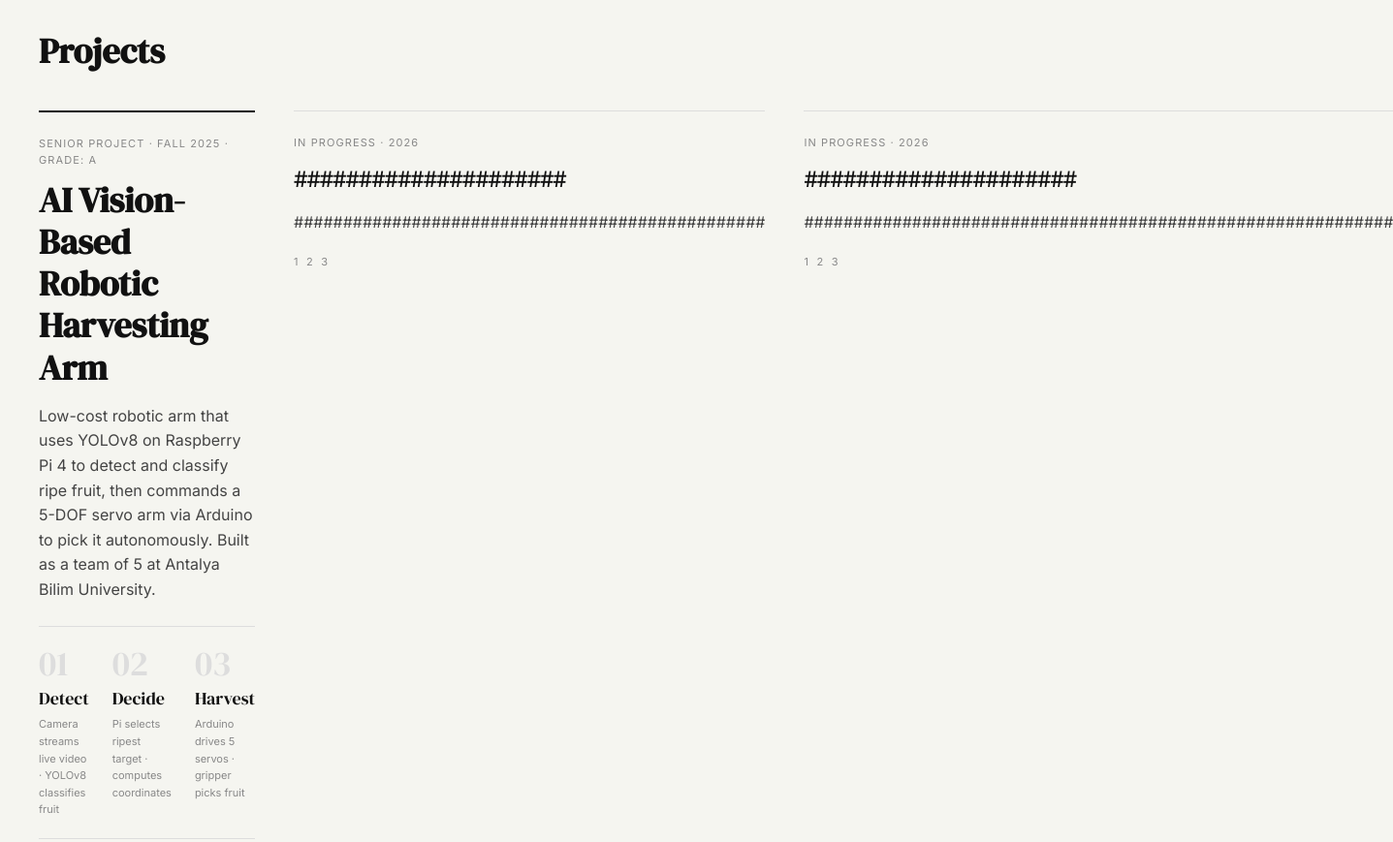
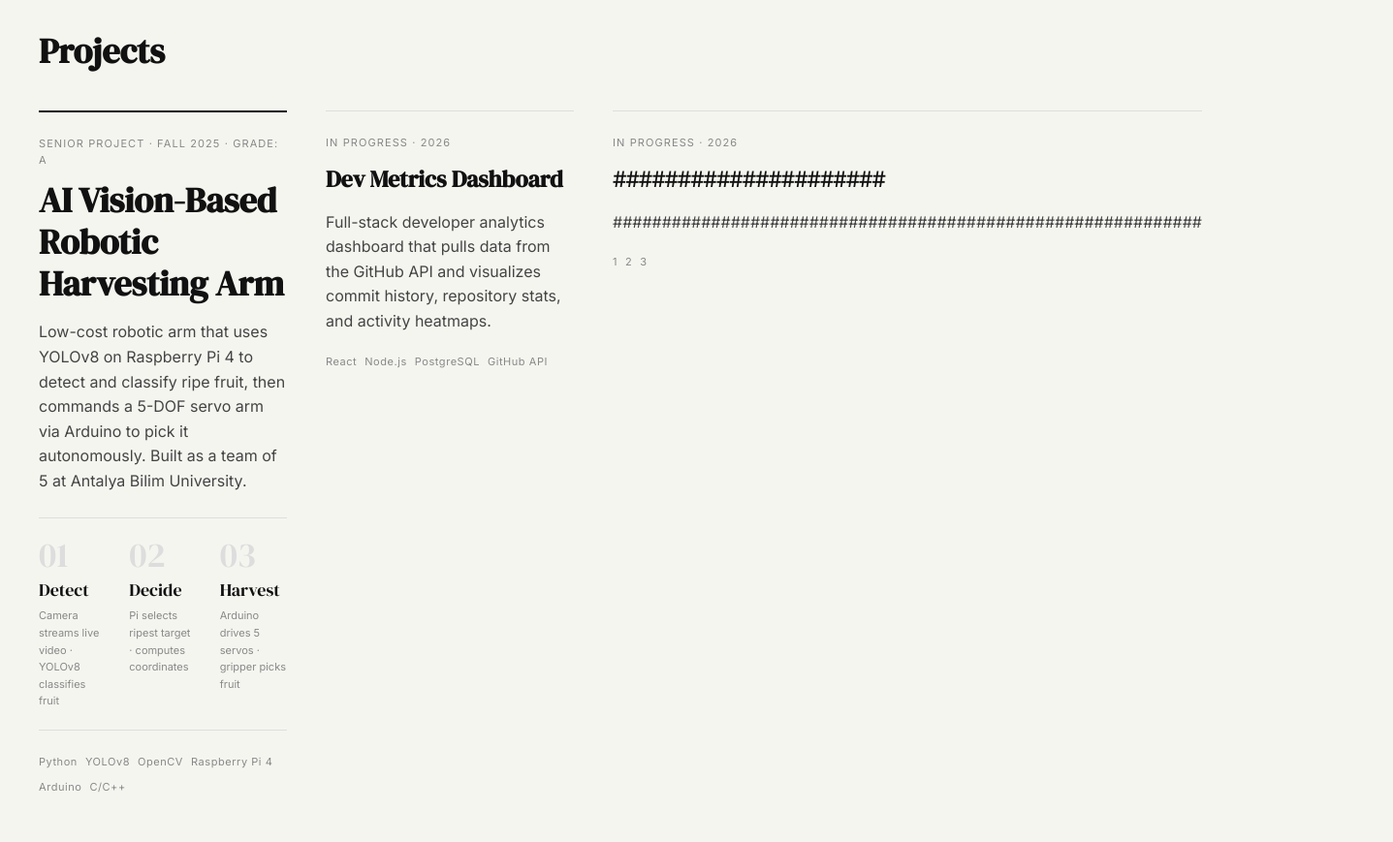
Before and after one commit to Adm1nofff/website_portfolio, a plain HTML site: page index.html in a window 1280 px wide. Shown: the part 1100-1969 px from the top of the page at 97% size, 1437 px wide, since content can reach past the window. Drawn offline with Linux system fonts and the light colour scheme.

Commit message:
add Dev Metrics Dashboard project

```diff
--- a/index.html
+++ b/index.html
@@ -90,13 +90,16 @@
             </article>
 
             <article class="project-card">
-                <p class="project-label" data-en="In Progress · 2026" data-ru="В разработке · 2026">In Progress · 2026</p>
-                <h3>#####################</h3>
-                <p class="project-desc">################################################</p>
-                <div class="project-stack">
-                    <span>1</span><span>2</span><span>3</span>
-                </div>
-            </article>
+    <p class="project-label" data-en="In Progress · 2026" data-ru="В разработке · 2026">In Progress · 2026</p>
+    <h3>Dev Metrics Dashboard</h3>
+    <p class="project-desc" data-en="Full-stack developer analytics dashboard that pulls data from the GitHub API and visualizes commit history, repository stats, and activity heatmaps." data-ru="Полноценный дашборд аналитики разработчика — данные из GitHub API, визуализация истории коммитов, статистики репозиториев и тепловых карт активности.">Full-stack developer analytics dashboard that pulls data from the GitHub API and visualizes commit history, repository stats, and activity heatmaps.</p>
+    <div class="project-stack">
+        <span>React</span>
+        <span>Node.js</span>
+        <span>PostgreSQL</span>
+        <span>GitHub API</span>
+    </div>
+</article>
 
             <article class="project-card">
                 <p class="project-label" data-en="In Progress · 2026" data-ru="В разработке · 2026">In Progress · 2026</p>
```
